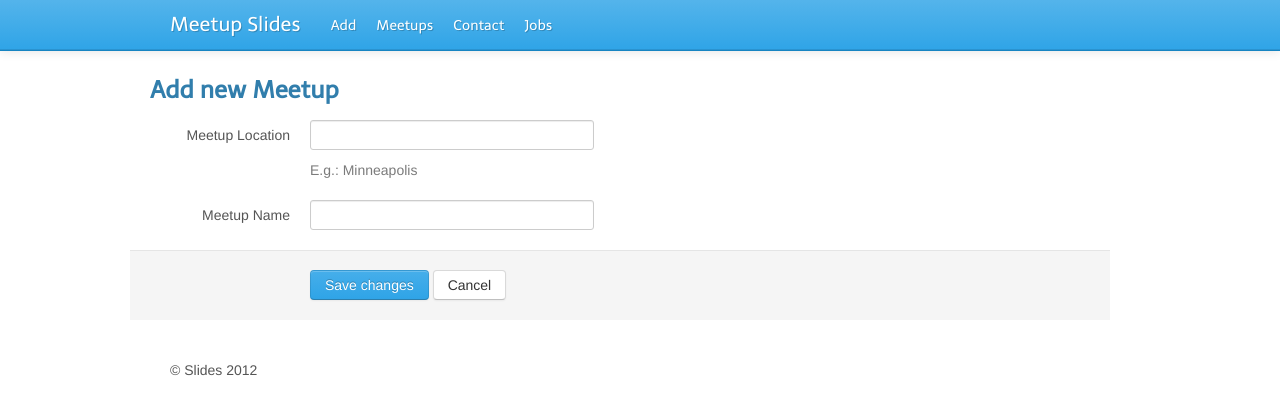
After one commit to t20/meetupslides, a Flask app: template templates/add_meetup.html in a window 1280 px wide. The commit adds this page. Shown: the top 415 px of the page. Run offline with Flask 2, Linux system fonts and the light colour scheme; the template is opened without the code that fills it, so the values that code supplies are empty; some libraries are stand-ins or nearby versions.

Commit message:
Add meetup page. Refactor add meetup ajax call

```diff
--- a/app.py
+++ b/app.py
@@ -92,18 +92,22 @@ def meetups():
     return render_template('meetups.html', meetups=meetups)
 
 
-@app.route('/meetup/add', methods=['POST'])
+@app.route('/meetup/add', methods=['GET', 'POST'])
 def meetup_add():
-    print 'I am in meetup_add'
+    if request.method == 'GET':
+        return render_template('add_meetup.html')
     name = request.form.get('meetup_name', 'No Name')
     city = request.form.get('meetup_city', 'No City')
+    ajax = request.form.get('ajax', 0)
     m = Meetup(name=name, city=city)
     saved = m.save()
+    if not ajax:
+        return redirect(url_for('meetup', meetup_id=m.id))
+    # if this is an ajax call, return json response
     if saved:
-        print 'Saved a new meetup'
         return jsonify(name=name, city=city, id=m.id)
     else:
-        print 'cpould not save meetup'
+        return jsonify(error=True)
 
 
 @app.route('/meetup/<meetup_id>')
--- a/static/js/master.js
+++ b/static/js/master.js
@@ -6,7 +6,7 @@ var show_add_meetup = function(event) {
 var add_meetup = function() {
     var meetup_name = $('#meetup_name', $(this).parent()).val();
     var meetup_city = $('#meetup_city', $(this).parent()).val();
-    $.post("/meetup/add", { meetup_name: meetup_name, meetup_city: meetup_city },
+    $.post("/meetup/add", { ajax:1, meetup_name: meetup_name, meetup_city: meetup_city },
         function(data) {
             select_meetup(data);
         });
--- /dev/null
+++ b/templates/add_meetup.html
@@ -0,0 +1,32 @@
+{% extends "base.html" %}
+
+{% block content %}
+  <h3>Add new Meetup</h3>
+
+  <div class="row">
+
+    <form class="form-horizontal" method="POST" enctype="multipart/form-data">
+      <fieldset>
+        <div class="control-group">
+          <label for="input01" class="control-label">Meetup Location</label>
+          <div class="controls">
+            <input type="text" id="input01" class="input-xlarge" name='meetup_city'>
+            <p class="help-block">E.g.: Minneapolis </p>
+          </div>
+        </div>
+        <div class="control-group">
+          <label for="input01" class="control-label">Meetup Name</label>
+          <div class="controls">
+            <input type="text" id="input01" class="input-xlarge" name='meetup_name'>
+          </div>
+        </div>
+        <div class="form-actions">
+          <button class="btn btn-primary" type="submit">Save changes</button>
+          <button class="btn">Cancel</button>
+        </div>
+      </fieldset>
+    </form>
+
+  </div>
+
+{% endblock %}
--- a/templates/meetups.html
+++ b/templates/meetups.html
@@ -2,6 +2,8 @@
 
 {% block content %}
   <h3>Meetups</h3>
+
+  <a href="/meetup/add">Add Meetup</a>
 
   <ul>
   {% for meetup in meetups %}
```
